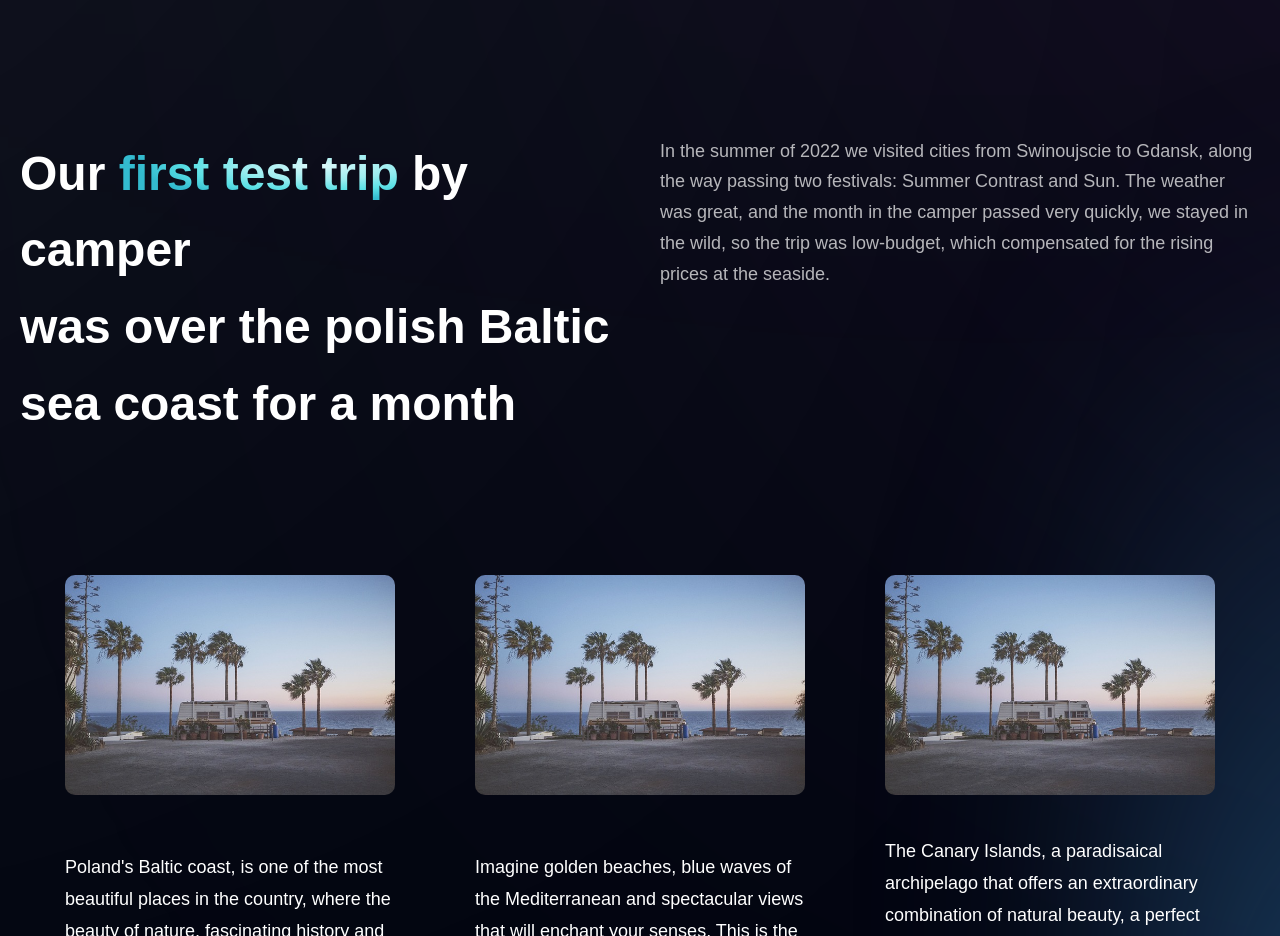
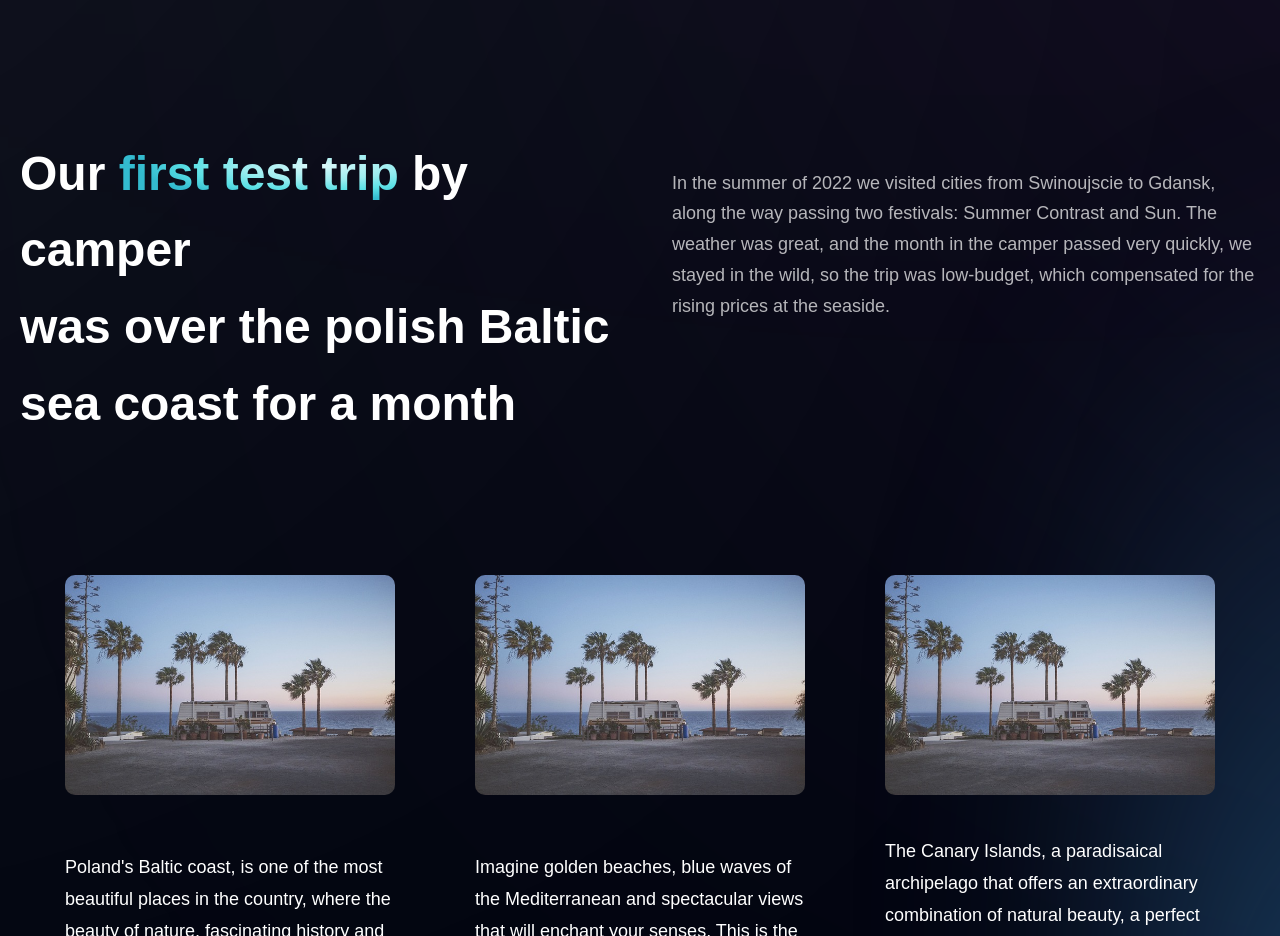
Before and after one commit to designByMilencja/Van-Life-Website, a React (Vite) app in the folder van-life/: page /travelling in a window 1280 px wide. Shown: the part 1260-2196 px from the top of the page. Built offline with nearby package versions, Linux system fonts and the light colour scheme.

Commit message:
feat(Travel): changed pading

```diff
--- a/van-life/src/components/travelling/Travel.jsx
+++ b/van-life/src/components/travelling/Travel.jsx
@@ -12,7 +12,7 @@ const Travel = () => {
                 <h1 className={styles.heading2}>Our <span
                     className="text-gradient"> first test trip</span> by camper <br className="sm:block hidden"/> was over the polish Baltic sea coast for a month </h1>
                 <div className="w-full md:mt-0 mt-6">
-                    <p className={`${styles.paragraph} text-left max-w-[650px] pl-5`}>In the summer of 2022 we visited cities from Swinoujscie to Gdansk, along the way passing two festivals: Summer Contrast and Sun. The weather was great, and the month in the camper passed very quickly, we stayed in the wild, so the trip was low-budget, which compensated for the rising prices at the seaside.</p>
+                    <p className={`${styles.paragraph} text-left max-w-[650px] pt-8 pl-8`}>In the summer of 2022 we visited cities from Swinoujscie to Gdansk, along the way passing two festivals: Summer Contrast and Sun. The weather was great, and the month in the camper passed very quickly, we stayed in the wild, so the trip was low-budget, which compensated for the rising prices at the seaside.</p>
                 </div>
             </div>
             <div className="flex flex-wrap justify-center w-full travel-container relative z-[1] ">
```
